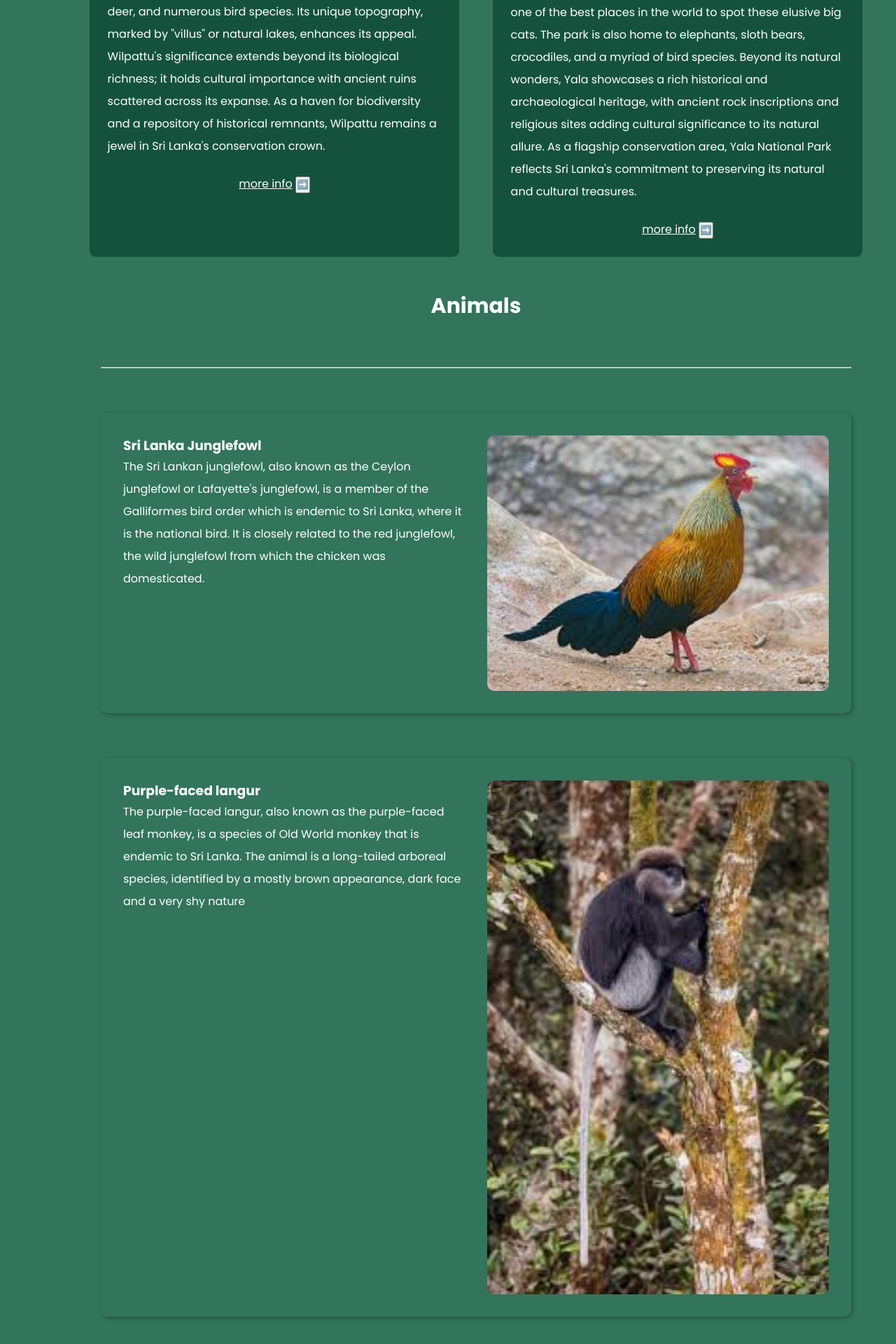
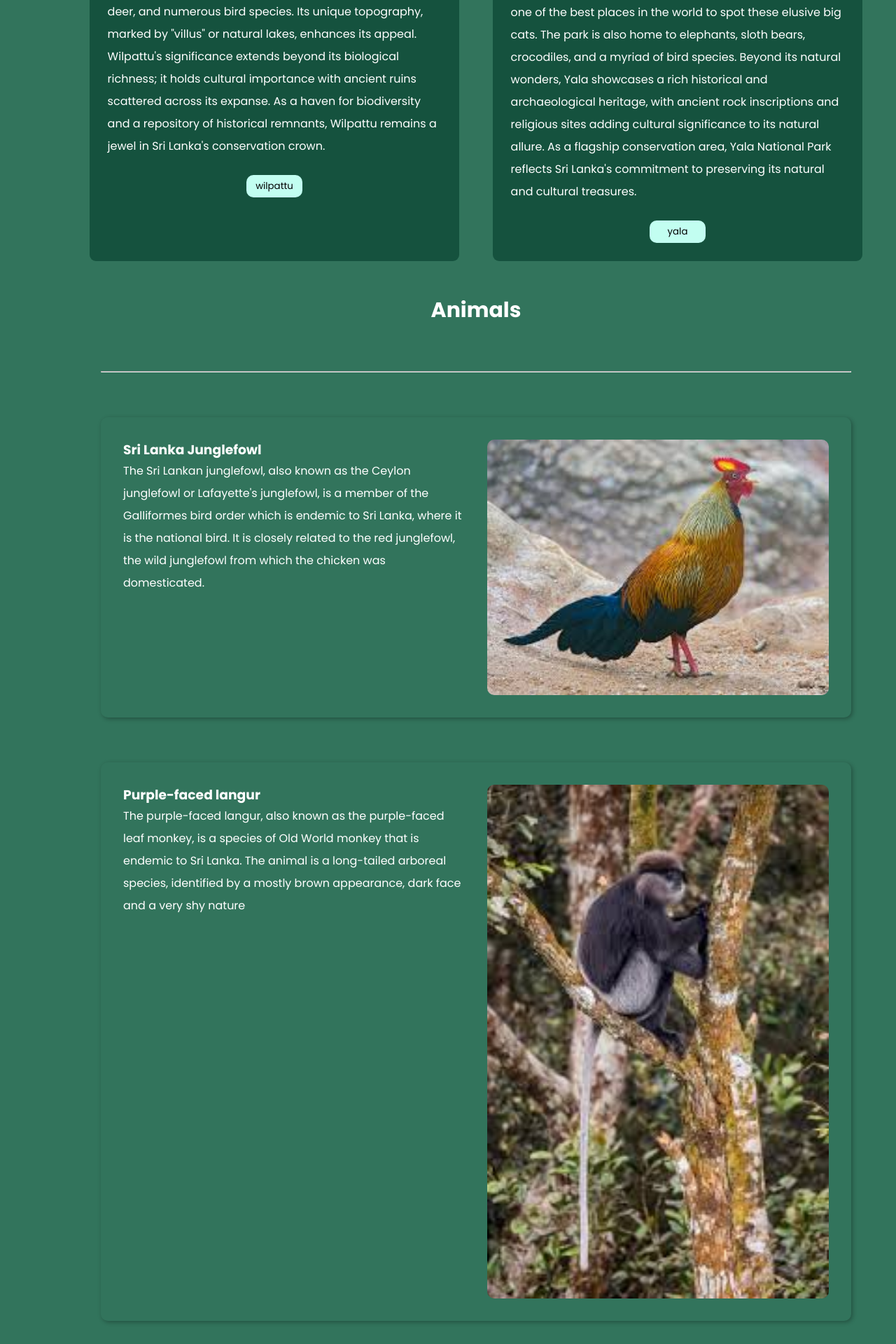
Before and after one commit to Niroshan-k/travellanka.lk, a PHP site: page /animals.html in a window 1280 px wide. Shown: the part 847-2767 px from the top of the page at 70% size. Run offline with PHP 8.4, Linux system fonts and the light colour scheme.

Commit message:
new changes

```diff
--- a/animals.css
+++ b/animals.css
@@ -29,8 +29,13 @@ h1{
   box-shadow: 2px 2px 6px rgba(0,0,0,0.3);
   border-radius: 10px;
   margin: 4rem;
-
-
+}
+input{
+  height: 2rem;
+  width: 5rem;
+  border-radius: 10px;
+  border: 0px;
+  background: #c2fef1;
 }
 @media only screen and (max-width: 600px) {
   .p{
--- a/animals.html
+++ b/animals.html
@@ -71,8 +71,7 @@
             <br>
             <p id="wil">Wilpattu National Park, situated in the northwest of Sri Lanka, stands as a testament to the country's commitment to wildlife preservation. Renowned as the largest national park, Wilpattu encompasses a diverse ecosystem, featuring dense forests, serene lakes, and sprawling grasslands. The park is a sanctuary for a variety of wildlife, including the elusive Sri Lankan leopard, sloth bear, spotted deer, and numerous bird species. Its unique topography, marked by "villus" or natural lakes, enhances its appeal. Wilpattu's significance extends beyond its biological richness; it holds cultural importance with ancient ruins scattered across its expanse. As a haven for biodiversity and a repository of historical remnants, Wilpattu remains a jewel in Sri Lanka's conservation crown.</p>
             <br>
-            <label for="info"><a href="#">more info</a></label>
-            <input type="button" value="➡️" id="info">
+            <a href="yala.html"><input type="button" value="wilpattu"></a>
           </section>
           <section class="or">
             <h1 id="will">Yala</h1>
@@ -83,8 +82,7 @@
             <br>
             <p id="wil">Yala National Park, situated in the southeastern corner of Sri Lanka, is a wildlife enthusiast's paradise. Known for its remarkable biodiversity and stunning landscapes, Yala is the country's most visited and second-largest national park. The park's diverse ecosystems include dense jungles, expansive grasslands, and coastal areas, providing a haven for a wide array of wildlife. Yala is particularly renowned for its high concentration of leopards, making it one of the best places in the world to spot these elusive big cats. The park is also home to elephants, sloth bears, crocodiles, and a myriad of bird species. Beyond its natural wonders, Yala showcases a rich historical and archaeological heritage, with ancient rock inscriptions and religious sites adding cultural significance to its natural allure. As a flagship conservation area, Yala National Park reflects Sri Lanka's commitment to preserving its natural and cultural treasures.</p>
             <br>
-            <label for="info"><a href="yala.html">more info</a></label>
-            <input type="button" value="➡️" id="info">
+            <a href="yala.html"><input type="button" value="yala"></a>
           </section>
       </section>
     </section>
--- a/home.css
+++ b/home.css
@@ -77,7 +77,7 @@ ul,ol{
 .grid {
   display:grid;
   grid-template-columns: repeat(auto-fit, minmax(250px, 1fr));
-  grid-auto-rows: 200px;
+  grid-auto-rows: 250px;
   grid-auto-flow: dense;
   align-items: center;
   padding: 10px;
--- a/main-css.css
+++ b/main-css.css
@@ -4,7 +4,7 @@
   margin: 0px;
   padding: 0px;
   font-family: "Poppins",sans-serif;
-  box-sizing: border-box;
+
 }
 p{
   line-height: 2;
@@ -22,7 +22,7 @@ body::-webkit-scrollbar {
 }
 
 body::-webkit-scrollbar-track {
- background: #1e1e24;
+ background:#32745c;
 }
 
 body::-webkit-scrollbar-thumb {
```
